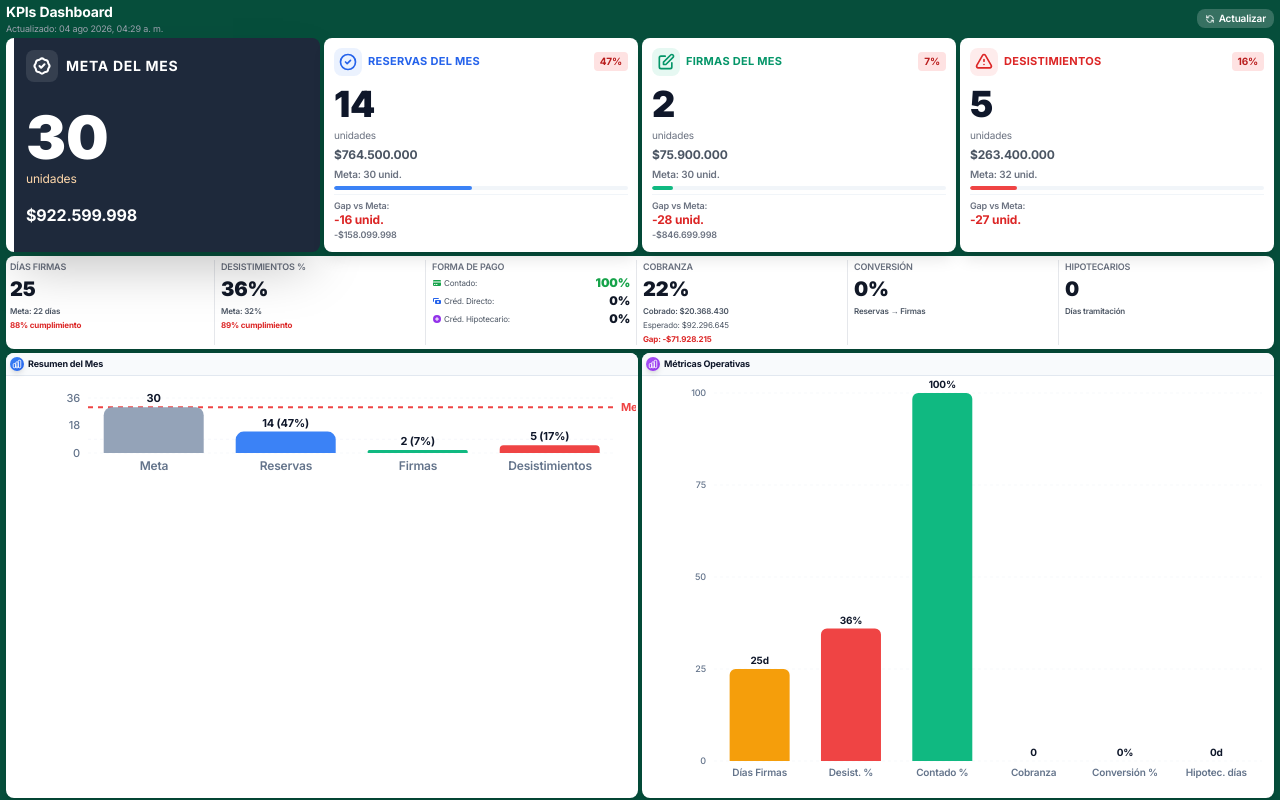
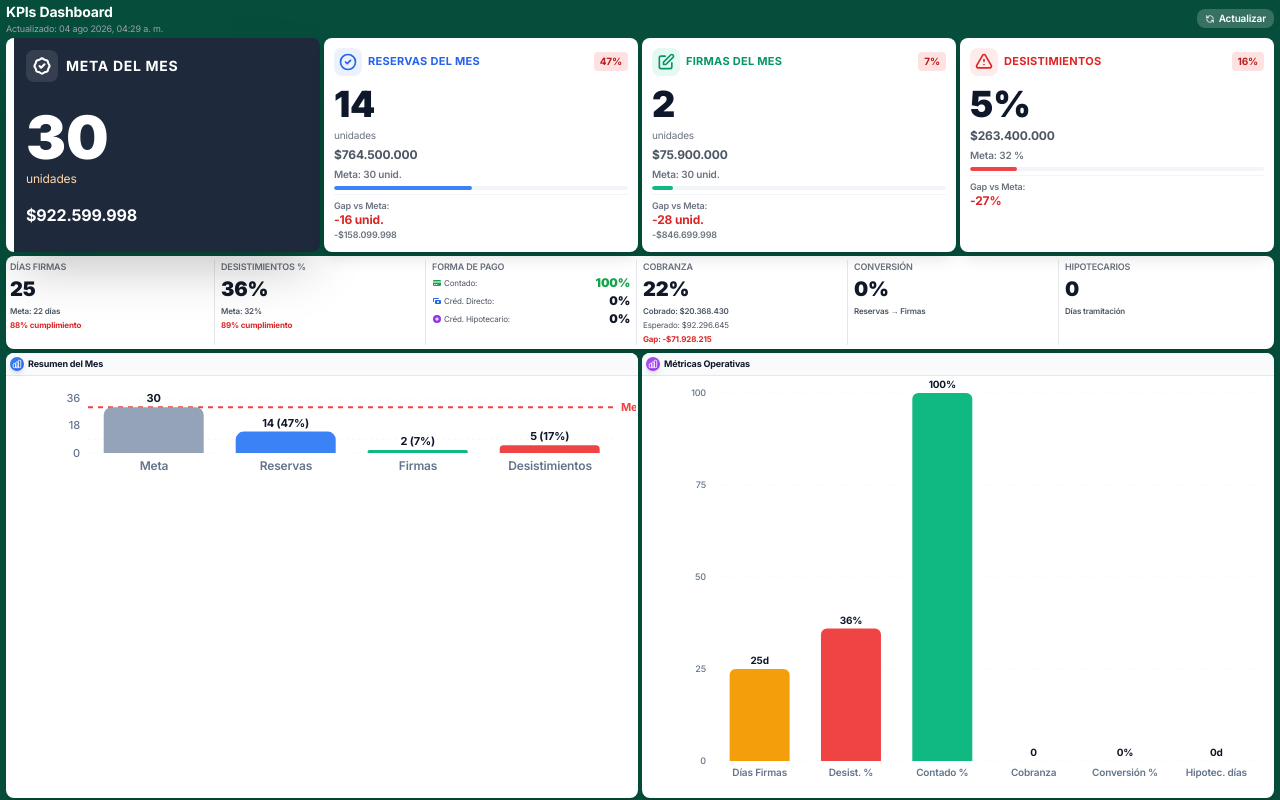
Before and after one commit to hernanazocar/indicadores-kpis, a Next.js app: page /demo in a window 1280 px wide. Built offline with nearby package versions, Linux system fonts and the light colour scheme.

Commit message:
fix: meta de desistimientos debe mostrar 32% (no 32 unid.)

```diff
--- a/app/demo/page.tsx
+++ b/app/demo/page.tsx
@@ -100,7 +100,7 @@ export default function DemoPage() {
             value={kpiData.desistimientosDelMes}
             valueCLP={kpiData.desistimientosDelMesCLP}
             metaValue={kpiData.metaPorcentajeDesistimientos}
-            showPercentage={false}
+            showPercentage={true}
             additionalInfo={`${kpiData.porcentajeDesistimientos}% del total`}
             icon={
               <svg className="w-5 h-5" fill="none" stroke="currentColor" viewBox="0 0 24 24">
```
